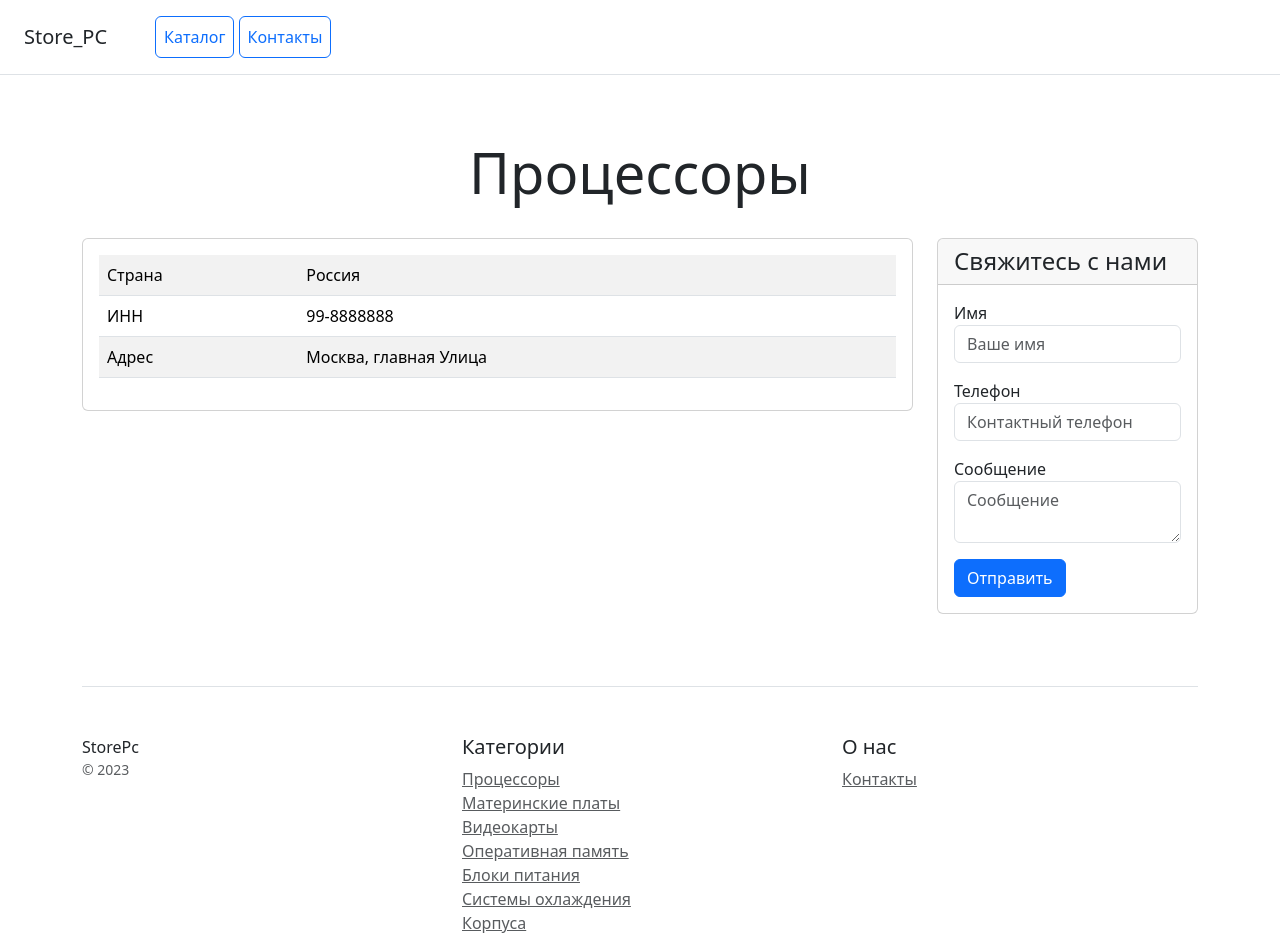
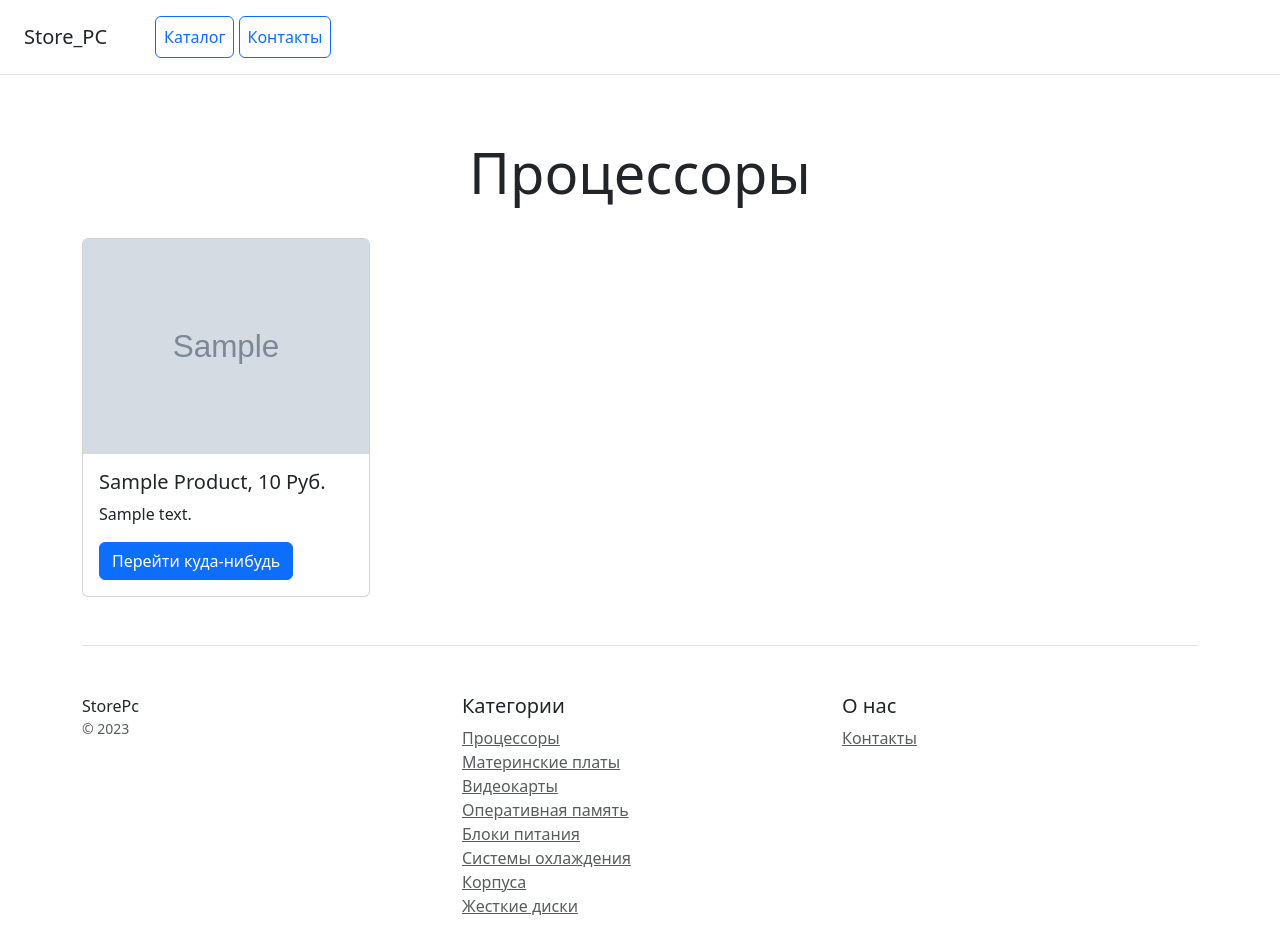
Before and after one commit to Vasya-Karabcov/store_PC, a Django app: template catalog/templates/catalog/product.html in a window 1280 px wide. Shown: the top 933 px of the page. Run offline with Django 4.2, Linux system fonts and the light colour scheme; tables that the repository leaves empty hold one stand-in row (values such as "Sample post"); the template is opened without the code that fills it: values that come from a table or form of the project are taken from there, most other values are stand-ins (such as "Sample title", 1, 10 or a date in 2020); grey boxes marked "Sample" are stand-in pictures; some libraries are stand-ins or nearby versions.

Commit message:
готовые шаблоны +++

```diff
--- a/catalog/models.py
+++ b/catalog/models.py
@@ -23,7 +23,7 @@ class Product(models.Model):
     last_data_modified = models.DateTimeField(null=True, blank=True, verbose_name='Дата последнего изменения')
 
     def __str__(self):
-        return f'{self.name}, {self.purchase_price}'
+        return f'{self.name}, {self.purchase_price} Руб.'
 
     class Meta:
         verbose_name = 'Продукт'
--- /dev/null
+++ b/catalog/templates/catalog/base.html
@@ -0,0 +1,25 @@
+<!doctype html>
+{% load static %}
+<html lang="en">
+<head>
+    <meta charset="utf-8">
+    <meta name="viewport" content="width=device-width, initial-scale=1">
+    <title>{{ title }}</title>
+    <link href="{% static 'css/bootstrap.min.css' %}" rel="stylesheet">
+</head>
+<body>
+<div class="d-flex flex-column flex-md-row align-items-center p-3 px-md-4 mb-3 bg-white border-bottom box-shadow">
+    <h5 class="my-0 mr-md-auto font-weight-normal">Store_PC</h5>
+    <nav class="ms-5">
+        <a class="p-2 btn btn-outline-primary" href="{% url 'catalog:index'%}">Каталог</a>
+        <a class="p-2 btn btn-outline-primary" href="{% url 'catalog:contacts'%}">Контакты</a>
+    </nav>
+</div>
+
+{% block content %}
+
+{% endblock %}
+
+<script src="{% static 'js/bootstrap.bundle.min.js' %}"></script>
+</body>
+</html>
--- a/catalog/templates/catalog/product.html
+++ b/catalog/templates/catalog/product.html
@@ -1,73 +1,22 @@
-<!doctype html>
-{% load static %}
-<html lang="en">
-<head>
-    <meta charset="utf-8">
-    <meta name="viewport" content="width=device-width, initial-scale=1">
-    <title>Store_PC</title>
-    <link href="/static/css/bootstrap.min.css" rel="stylesheet">
-</head>
-<body>
-<div class="d-flex flex-column flex-md-row align-items-center p-3 px-md-4 mb-3 bg-white border-bottom box-shadow">
-    <h5 class="my-0 mr-md-auto font-weight-normal">Store_PC</h5>
-    <nav class="ms-5">
-        <a class="p-2 btn btn-outline-primary" href="/">Каталог</a>
-        <a class="p-2 btn btn-outline-primary" href="/contacts/">Контакты</a>
-    </nav>
-</div>
-
+{% extends 'catalog/base.html' %}
+{% block content %}
+{% load my_tags %}
 <div class="pricing-header px-3 py-3 pt-md-5 pb-md-4 mx-auto text-center">
     <h1 class="display-4">Процессоры</h1>
 </div>
 
 <div class="container">
     <div class="row text-start">
-        {% for object in product_list %}
-        <div class="col-lg-9 col-md-6 col-sm-12">
-            <div class="card mb-4 box-shadow">
+        {% for object in object_list %}
+        <div class="col-3">
+            <div class="card" style="width: 18rem;">
+                <img class="card-img-top"
+                     src="{{ object.image|mymedia }}"
+                     alt="фото">
                 <div class="card-body">
-                    <table class="table table-striped">
-                        <tr>
-                            <td class="w-25">Страна</td>
-                            <td>Россия</td>
-                        </tr>
-                        <tr>
-                            <td class="w-25">ИНН</td>
-                            <td>99-8888888</td>
-                        </tr>
-                        <tr>
-                            <td class="w-25">Адрес</td>
-                            <td>Москва, главная Улица</td>
-                        </tr>
-                    </table>
-                </div>
-            </div>
-        </div>
-        <div class="col-lg-3 col-md-6 col-sm-12">
-            <div class="card mb-4 box-shadow">
-                <div class="card-header">
-                    <h4 class="my-0 font-weight-normal">Свяжитесь с нами</h4>
-                </div>
-                <div class="card-body">
-                    <form method="post" action="" class="form-floating">
-                        {% csrf_token %}
-                        <div class="mb-3">
-                            <label for="name">Имя</label>
-                            <input type="text" name="name" class="form-control" id="name" placeholder="Ваше имя"
-                                   required>
-                        </div>
-                        <div class="mb-3">
-                            <label for="phone">Телефон</label>
-                            <input type="text" name="phone" class="form-control" id="phone"
-                                   placeholder="Контактный телефон" required>
-                        </div>
-                        <div class="mb-3">
-                            <label for="message">Сообщение</label>
-                            <textarea type="text" name="message" class="form-control" id="message"
-                                      placeholder="Сообщение" required></textarea>
-                        </div>
-                        <button type="submit" class="btn btn-primary">Отправить</button>
-                    </form>
+                    <h5 class="card-title">{{ object|title }}</h5>
+                    <p class="card-text">{{ object.description }}</p>
+                    <a href="#" class="btn btn-primary">Перейти куда-нибудь</a>
                 </div>
             </div>
         </div>
@@ -103,6 +52,4 @@
     </footer>
 </div>
 
-<script src="/static/js/bootstrap.bundle.min.js"></script>
-</body>
-</html>
+{% endblock %}
--- /dev/null
+++ b/catalog/templatetags/my_tags.py
@@ -0,0 +1,11 @@
+from django import template
+
+register = template.Library()
+
+
+@register.filter()
+def mymedia(val):
+    if val:
+        return f'/media/{val}'
+
+    return "#"
--- a/catalog/urls.py
+++ b/catalog/urls.py
@@ -1,9 +1,12 @@
 from django.urls import path
 
+from catalog.apps import CatalogConfig
 from catalog.views import index, index_con, index_product
 
+app_name = CatalogConfig.name
+
 urlpatterns = [
-    path('', index),
-    path('contacts/', index_con),
-    path('product/', index_product)
+    path('', index, name='index'),
+    path('contacts/', index_con, name='contacts'),
+    path('product/', index_product, name='product')
 ]
--- a/config/urls.py
+++ b/config/urls.py
@@ -21,5 +21,5 @@ from django.urls import path, include
 
 urlpatterns = [
     path('admin/', admin.site.urls),
-    path('', include('catalog.urls'))
+    path('', include('catalog.urls', namespace='catalog'))
 ] + static(settings.MEDIA_URL, document_root=settings.MEDIA_ROOT)
```
Also changed, not shown: catalog/templates/catalog/contact.html (+4 -20 lines), catalog/templates/catalog/home_str.html (+13 -33 lines), catalog/views.py (+6 -1 lines), media/product/8_small.jpg (deleted), media/product/proc.png (added).
